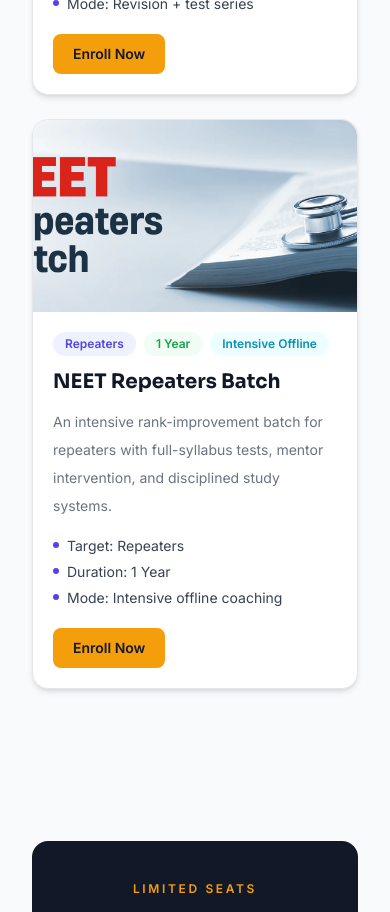
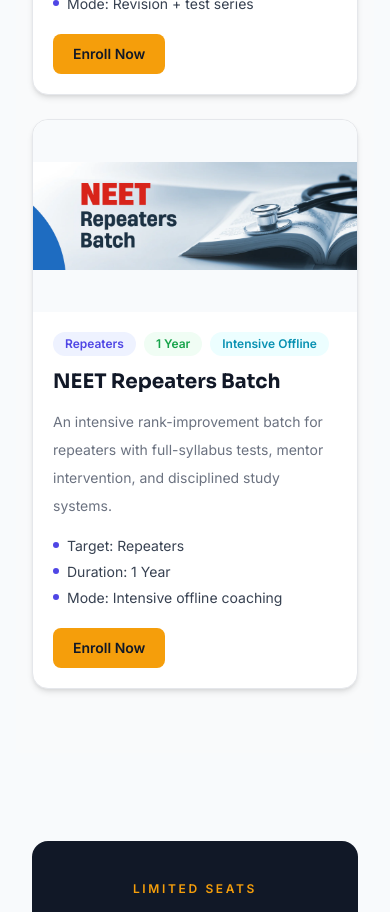
Before and after one commit to Subashav/learnpark, a React (Vite) app: page /programs in a window 390 px wide. Shown: the part 3180-4092 px from the top of the page. Built offline with nearby package versions, Linux system fonts and the light colour scheme.

Commit message:
feat: mobile lightbox for Know Us, global section reveal, and responsive card/header fixes

```diff
--- a/src/components/SiteLayout.jsx
+++ b/src/components/SiteLayout.jsx
@@ -65,6 +65,29 @@ export default function SiteLayout() {
 
     return () => clearInterval(promoTimer);
   }, [isPromoVisible]);
+
+  useEffect(() => {
+    const sections = Array.from(document.querySelectorAll('.section-reveal'));
+    if (!sections.length) {
+      return undefined;
+    }
+
+    const observer = new IntersectionObserver(
+      (entries) => {
+        entries.forEach((entry) => {
+          if (entry.isIntersecting) {
+            entry.target.classList.add('is-visible');
+            observer.unobserve(entry.target);
+          }
+        });
+      },
+      { threshold: 0.14, rootMargin: '0px 0px -8% 0px' },
+    );
+
+    sections.forEach((section) => observer.observe(section));
+
+    return () => observer.disconnect();
+  }, [location.pathname]);
 
   return (
     <div className="relative min-h-screen bg-[#F8FAFC] text-[#0F172A]">
--- a/src/index.css
+++ b/src/index.css
@@ -124,7 +124,15 @@ body {
 
 .section-reveal {
   position: relative;
+  opacity: 0;
+  transform: translateY(30px) scale(0.985);
   transition: transform 320ms ease, box-shadow 320ms ease, border-color 320ms ease;
+}
+
+.section-reveal.is-visible {
+  opacity: 1;
+  transform: translateY(0) scale(1);
+  transition: opacity 520ms ease, transform 620ms cubic-bezier(0.16, 1, 0.3, 1), box-shadow 320ms ease, border-color 320ms ease;
 }
 
 .section-reveal:hover {
@@ -240,6 +248,14 @@ body {
 }
 
 @media (max-width: 640px) {
+  .section-reveal {
+    transform: translateY(20px);
+  }
+
+  .section-reveal.is-visible {
+    transform: translateY(0);
+  }
+
   .hover-pop::before,
   .hover-pop::after {
     display: none;
@@ -309,4 +325,10 @@ body {
   .image-hover-rise:hover {
     transform: none;
   }
+
+  .section-reveal,
+  .section-reveal.is-visible {
+    opacity: 1;
+    transform: none;
+  }
 }
--- a/src/pages/HomePage.jsx
+++ b/src/pages/HomePage.jsx
@@ -176,12 +176,12 @@ export default function HomePage() {
 
       <motion.section {...reveal} className="section-reveal py-16">
         <div className="max-w-6xl mx-auto px-4">
-          <div className="flex items-end justify-between gap-4">
+          <div className="flex flex-col gap-4 sm:flex-row sm:items-end sm:justify-between">
             <div>
               <p className="text-xs font-semibold uppercase tracking-[0.22em] text-[#4F46E5]">Courses</p>
               <h2 className="font-heading mt-3 text-3xl font-bold text-[#111827] sm:text-4xl">Choose the right NEET program.</h2>
             </div>
-            <Link to="/programs" className="hover-pop text-sm font-semibold text-[#4F46E5] hover:text-[#4338CA]" data-pop="See Programs">View all</Link>
+            <Link to="/programs" className="hover-pop self-start whitespace-nowrap text-base font-semibold text-[#4F46E5] hover:text-[#4338CA] sm:self-auto sm:text-sm" data-pop="See Programs">View all</Link>
           </div>
 
           <div className="mt-8 grid gap-6 md:grid-cols-3">
--- a/src/pages/KnowUsPage.jsx
+++ b/src/pages/KnowUsPage.jsx
@@ -1,4 +1,5 @@
-import { motion } from 'framer-motion';
+import { useState } from 'react';
+import { motion, AnimatePresence } from 'framer-motion';
 import lnpk4 from '../assets/LNPK (4).jpg.jpeg';
 import group1 from '../assets/group 1.JPG.jpeg';
 import group2 from '../assets/group 2.JPG.jpeg';
@@ -22,6 +23,8 @@ const galleryImages = [
 ];
 
 export default function KnowUsPage() {
+  const [activeImage, setActiveImage] = useState(null);
+
   const gridReveal = {
     hidden: { opacity: 0, y: 20 },
     show: {
@@ -46,6 +49,36 @@ export default function KnowUsPage() {
 
   return (
     <>
+      <AnimatePresence>
+        {activeImage ? (
+          <motion.div
+            initial={{ opacity: 0 }}
+            animate={{ opacity: 1 }}
+            exit={{ opacity: 0 }}
+            className="fixed inset-0 z-50 flex items-center justify-center bg-black/85 p-4"
+            onClick={() => setActiveImage(null)}
+          >
+            <motion.div
+              initial={{ scale: 0.94, opacity: 0 }}
+              animate={{ scale: 1, opacity: 1 }}
+              exit={{ scale: 0.94, opacity: 0 }}
+              transition={{ duration: 0.25 }}
+              className="relative w-full max-w-5xl"
+              onClick={(event) => event.stopPropagation()}
+            >
+              <button
+                type="button"
+                onClick={() => setActiveImage(null)}
+                className="absolute -top-10 right-0 rounded-full bg-white/15 px-3 py-1.5 text-xs font-semibold text-white"
+              >
+                Close
+              </button>
+              <img src={activeImage.src} alt={activeImage.alt} className="max-h-[88vh] w-full rounded-2xl object-contain" />
+            </motion.div>
+          </motion.div>
+        ) : null}
+      </AnimatePresence>
+
       <motion.section
         initial={{ opacity: 0, y: 24 }}
         whileInView={{ opacity: 1, y: 0 }}
@@ -66,13 +99,15 @@ export default function KnowUsPage() {
         <div className="max-w-6xl mx-auto px-4">
           <div className="grid gap-4 sm:grid-cols-2 lg:grid-cols-3">
             {galleryImages.map((image, idx) => (
-              <motion.article
+              <motion.button
                 key={image.alt}
+                type="button"
                 variants={cardReveal}
                 whileHover={{ y: -8, scale: 1.015 }}
                 transition={{ duration: 0.28 }}
                 className={`hl-card hover-pop group relative overflow-hidden rounded-2xl border border-[#E5E7EB] bg-white shadow-sm hover:shadow-xl ${idx === 0 ? 'sm:col-span-2 lg:col-span-3' : ''}`}
                 data-pop="View Highlight"
+                onClick={() => setActiveImage(image)}
               >
                 <img
                   src={image.src}
@@ -88,7 +123,7 @@ export default function KnowUsPage() {
                 <div className="pointer-events-none absolute bottom-3 left-3 rounded-full bg-white/90 px-3 py-1 text-[11px] font-semibold uppercase tracking-[0.12em] text-[#111827] opacity-0 transition-all duration-300 group-hover:translate-y-0 group-hover:opacity-100">
                   LearnPark Moments
                 </div>
-              </motion.article>
+              </motion.button>
             ))}
           </div>
         </div>
--- a/src/pages/ProgramsPage.jsx
+++ b/src/pages/ProgramsPage.jsx
@@ -103,7 +103,12 @@ export default function ProgramsPage() {
                 className="hl-card hover-pop rounded-2xl border border-[#E5E7EB] bg-white shadow-md transition-all hover:scale-[1.02] hover:shadow-xl"
                 data-pop="Program Details"
               >
-                <img src={program.image} alt={program.title} className="h-48 w-full rounded-t-2xl object-cover" loading="lazy" />
+                <img
+                  src={program.image}
+                  alt={program.title}
+                  className={`h-48 w-full rounded-t-2xl ${program.title === 'NEET Repeaters Batch' ? 'object-contain bg-[#F8FAFC]' : 'object-cover'}`}
+                  loading="lazy"
+                />
                 <div className="p-5">
                   <div className="flex flex-wrap gap-2 text-xs">
                     <span className="rounded-full bg-[#EEF2FF] px-3 py-1 font-semibold text-[#4F46E5]">{program.targetClass}</span>
```
